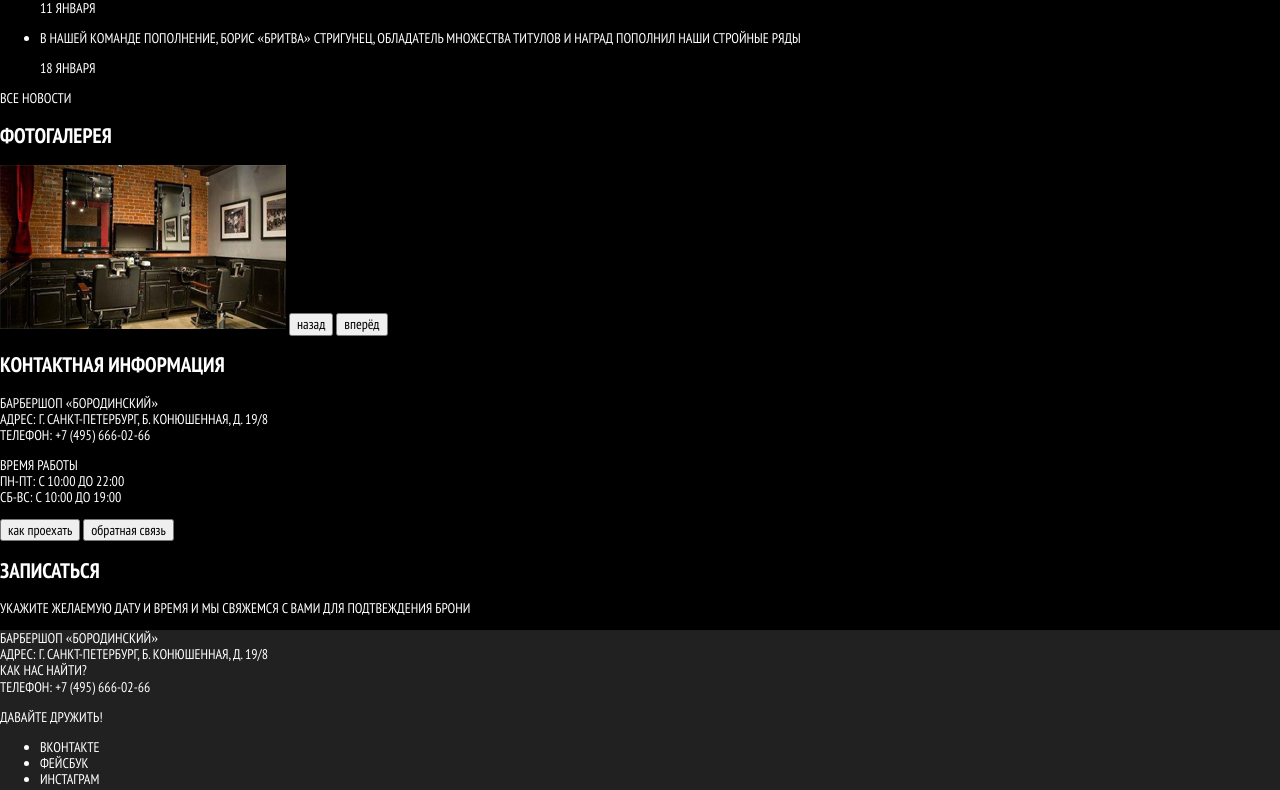
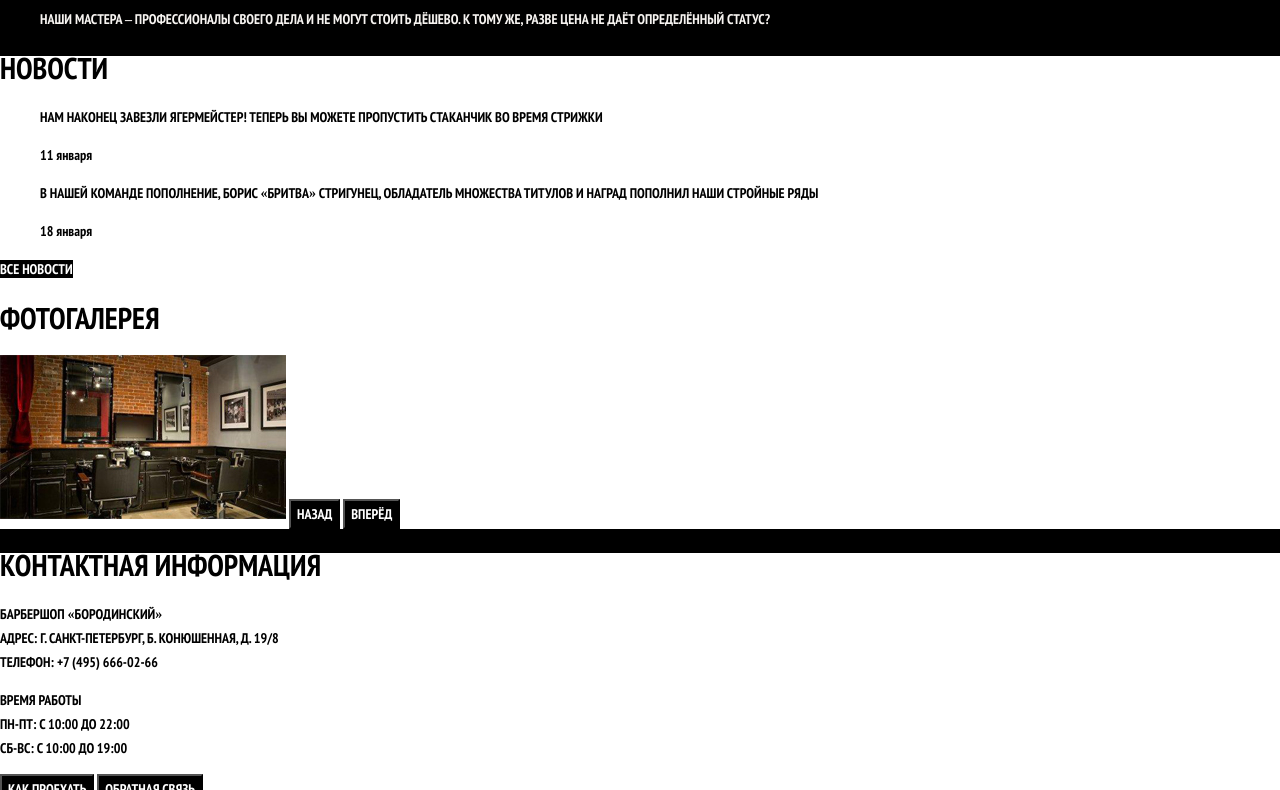
Before and after one commit to Bunglebrot/borodinski, a plain HTML site: page index.html in a window 1280 px wide. Shown: the part 687-1477 px from the top of the page. Drawn offline with Linux system fonts and the light colour scheme.

Commit message:
Setting up styles of text

```diff
--- a/css/style.css
+++ b/css/style.css
@@ -19,11 +19,13 @@
 }
 
 body {
+  line-height: 24px;
+  font-size: 14px;
+  font-family: 'PT Sans';
+  color: #ffffff;
+  text-transform: uppercase;
+
   background: #000000;
-  color: #ffffff;
-  font-family: 'PT Sans';
-  font-size: 14px;
-  text-transform: uppercase;
 }
 
 a {
@@ -31,13 +33,78 @@ a {
   color: #ffffff;
 }
 
-/* HEADER */
-.navigation__list {
+ul {
   list-style: none;
 }
 
+img {
+  max-width: 100%;
+  text-transform: initial;
+}
+button {
+  cursor: pointer;
+}
+
+/* HEADER */
 .navigation__link {
   font-size: 16px;
+}
+
+.header__btn-sign-in {
+  font-size: 16px;
+}
+
+/* ADVANTAGES */
+.advantages__header {
+  color: #f7f4f1;
+}
+
+.advantages__text {
+  color: #f7f4f1;
+  font-weight: 700;
+}
+
+/* NEWS & GALLERY */
+.news {
+
+}
+
+.news .header {
+  color: #000000;
+}
+
+.news-item__text {
+  color: #000000;
+  font-weight: 700;
+}
+
+.news-item__date {
+  color: #000000;
+  font-weight: 700;
+  text-transform: lowercase;
+}
+
+.gallery .header {
+  color: #000000;
+}
+
+/* CONTACTS & FORM SECTION */
+.contacts .header {
+  color: #000000;
+}
+
+.contacts__text {
+  color: #000000;
+  font-weight: 700;
+}
+
+.form-section .header {
+  color: #000000;
+}
+
+.form-section__text {
+  color: #000000;
+  font-weight: 700;
 }
 
 /* FOOTER */
@@ -45,7 +112,49 @@ a {
   background-color: #212121;
 }
 
-.visuallu-hidden {
+.footer__text {
+  font-weight: 700;
+  margin: 0;
+}
+
+.wrapper_bg-light {
+  background-color: #ffffff;
+}
+
+/* PERSONAL ACCOUNT & MAP BLOCK */
+.personal-account {
+  display: none;
+}
+
+.map-block {
+  display: none;
+}
+
+/* TEXTS SIZES */
+.header {
+  font-size: 30px;
+}
+
+.middle-header {
+  font-size: 24px;
+}
+
+.small-header {
+  font-size: 20px;
+}
+
+/* BUTTONS */
+.btn {
+  line-height: 24px;
+  font-size: 14px;
+  font-weight: 700;
+  color: #ffffff;
+  text-transform: uppercase;
+
+  background-color: #000000;
+}
+
+.visually-hidden {
   position: absolute;
 	width: 1px;
 	height: 1px;
```
